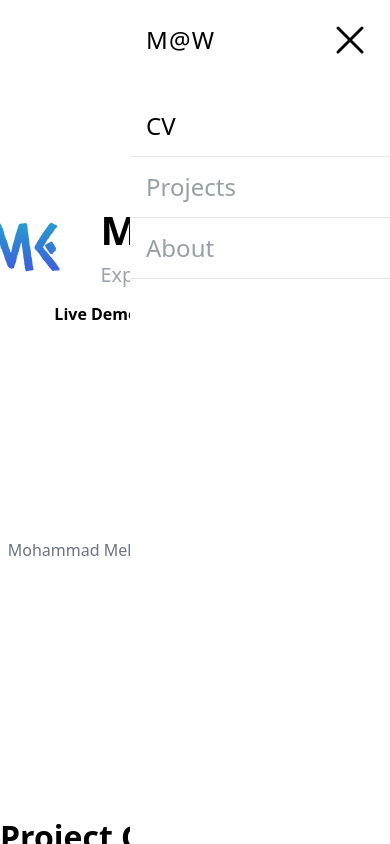
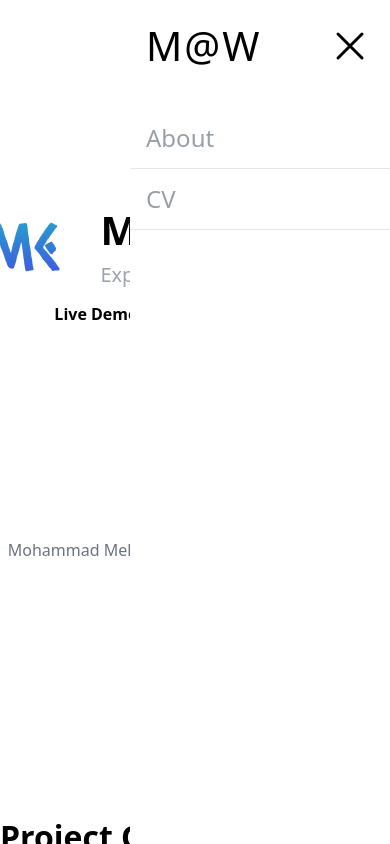
Before and after one commit to MW25-hush/portofolio, a Next.js app: page /projects/movie-time in a window 390 px wide. Both pictures are taken after a click on the icon 366 px from the left and 46 px from the top of the page. Shown: the top 844 px of the page. Built offline with nearby package versions, Linux system fonts and the light colour scheme.

Commit message:
fixed navbar issues

```diff
--- a/components/organisms/mobileNavbar.tsx
+++ b/components/organisms/mobileNavbar.tsx
@@ -15,27 +15,12 @@ function MobileNav({
   return (
     <aside className="absolute right-0 z-10 h-screen w-2/3 bg-white    ">
       <div className="mx-4 flex  items-center justify-between pt-4 ">
-        <div className="  text-[1.5rem] tracking-[0.05em] ">M@W</div>
+        <Link href={"/"} className="text-[2.5rem] tracking-[0.05em]">
+          M@W
+        </Link>
         <HiOutlineXMark size="48" onClick={() => shutNav(false)} />
       </div>
       <div className="mt-8 flex flex-col">
-        <h1
-          className="border-b py-3 pl-4 text-[1.5rem]"
-          onClick={() => download()}
-        >
-          CV
-        </h1>
-        <Link
-          href={"/"}
-          className={cx(
-            "border-b py-3 pl-4 text-[1.5rem] text-accent-gray hover:text-primary",
-            {
-              "font-bold text-primary": pathname === "/",
-            },
-          )}
-        >
-          Projects
-        </Link>
         <Link
           href={"/about"}
           className={cx(
@@ -47,6 +32,14 @@ function MobileNav({
         >
           About
         </Link>
+
+        <Link
+          href={"#"}
+          onClick={() => download()}
+          className="border-b py-3 pl-4 text-[1.5rem] text-accent-gray"
+        >
+          CV
+        </Link>
       </div>
     </aside>
   );
--- a/components/organisms/navbar.tsx
+++ b/components/organisms/navbar.tsx
@@ -49,7 +49,7 @@ export default function Navbar() {
     />
   ) : (
     <nav className="fixed  z-10 w-full bg-white shadow md:px-16">
-      <div className="mx-auto flex  max-w-[100rem]  items-center   justify-between  py-4  font-bebas_neve ">
+      <div className="mx-auto flex  max-w-[100rem]  items-center   justify-between  px-4  py-4 font-bebas_neve lg:px-0 ">
         <Link href={"/"} className="text-[2.5rem] tracking-[0.05em]">
           M@W
         </Link>
@@ -60,14 +60,6 @@ export default function Navbar() {
         />
 
         <div className="hidden items-center space-x-8 font-helvetica text-lg capitalize md:flex ">
-          {/* <Link
-            href={"/"}
-            className={cx("text-accent-gray hover:text-primary", {
-              "font-bold text-primary": pathname === "/",
-            })}
-          >
-            projects
-          </Link> */}
           <Link
             href={"/about"}
             className={cx("text-accent-gray hover:text-primary", {
--- a/components/stories/dentalClinic.tsx
+++ b/components/stories/dentalClinic.tsx
@@ -19,7 +19,7 @@ function Clinic() {
         <div className="group flex w-fit items-center space-x-2 pb-2 pt-8 lg:pb-0">
           <Link
             className="text-[1.5rem] font-semibold text-gray-200 group-hover:text-gray-400 "
-            href={"/projects/morasilat"}
+            href={"/projects/clinic"}
           >
             Case Study
           </Link>
```
